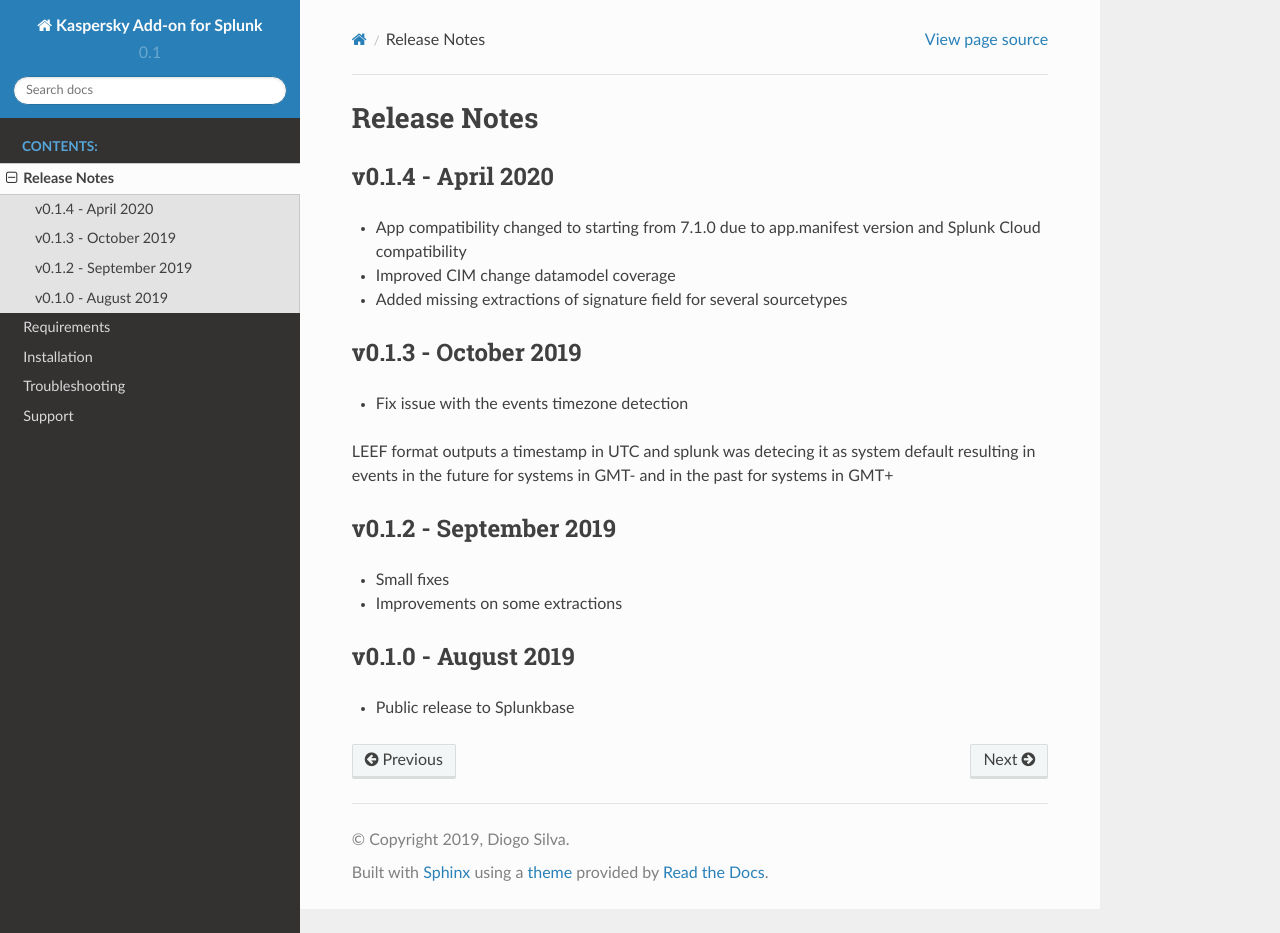
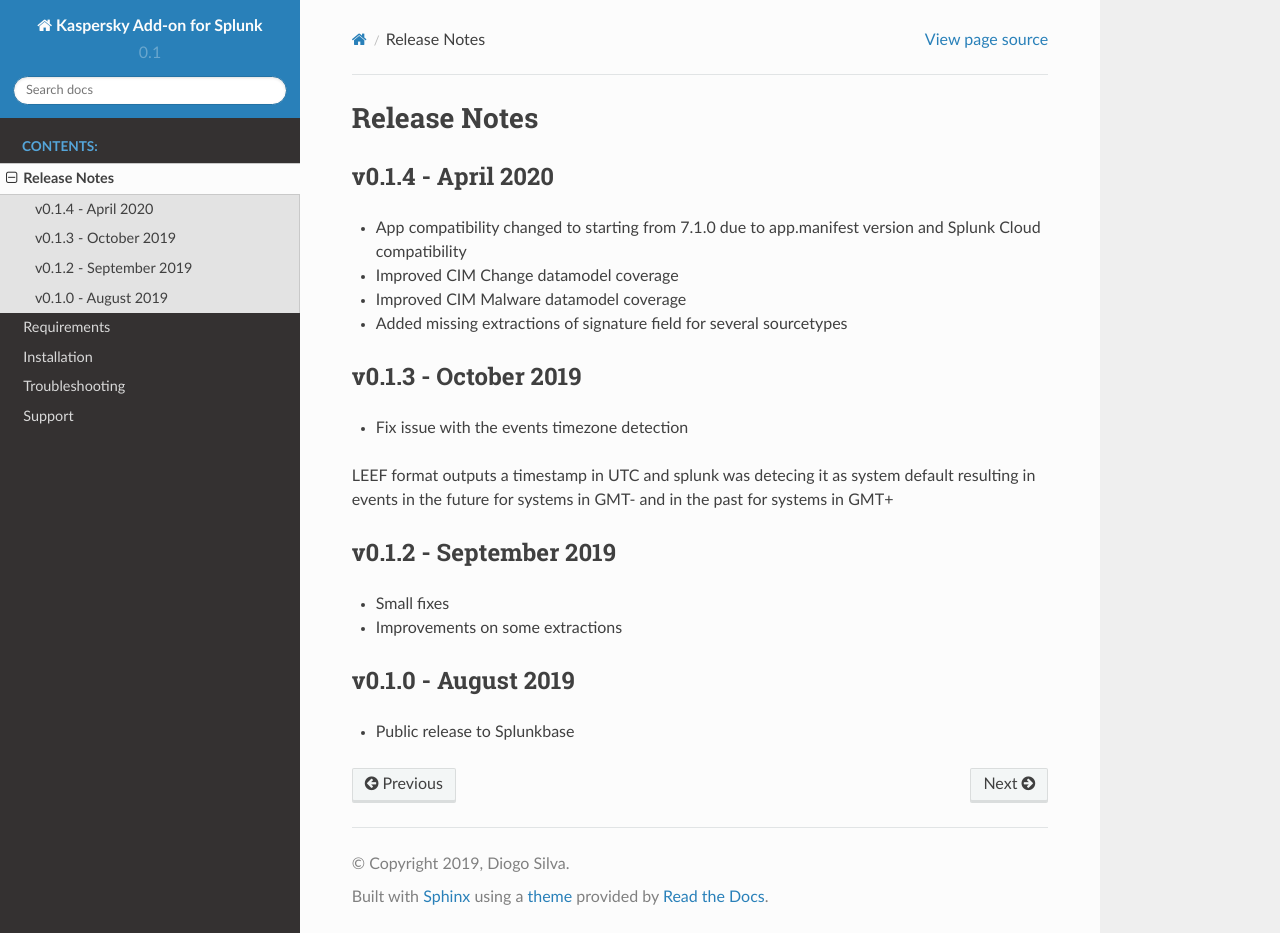
Before and after one commit to diogofgm/TA-kaspersky, a Sphinx documentation site: the page built from docs/source/releasenotes.rst, in a window 1280 px wide and 933 px high. Built offline with Sphinx 7.4.7 and the Read the Docs theme 2.0.0, drawn with Linux system fonts in a browser that asks for light colours.

Commit message:
Update releasenotes.rst

```diff
--- a/docs/source/releasenotes.rst
+++ b/docs/source/releasenotes.rst
@@ -5,7 +5,8 @@
 v0.1.4 - April 2020
 -------------------
 - App compatibility changed to starting from 7.1.0 due to app.manifest version and Splunk Cloud compatibility
-- Improved CIM change datamodel coverage
+- Improved CIM Change datamodel coverage
+- Improved CIM Malware datamodel coverage
 - Added missing extractions of signature field for several sourcetypes
 
 
```
